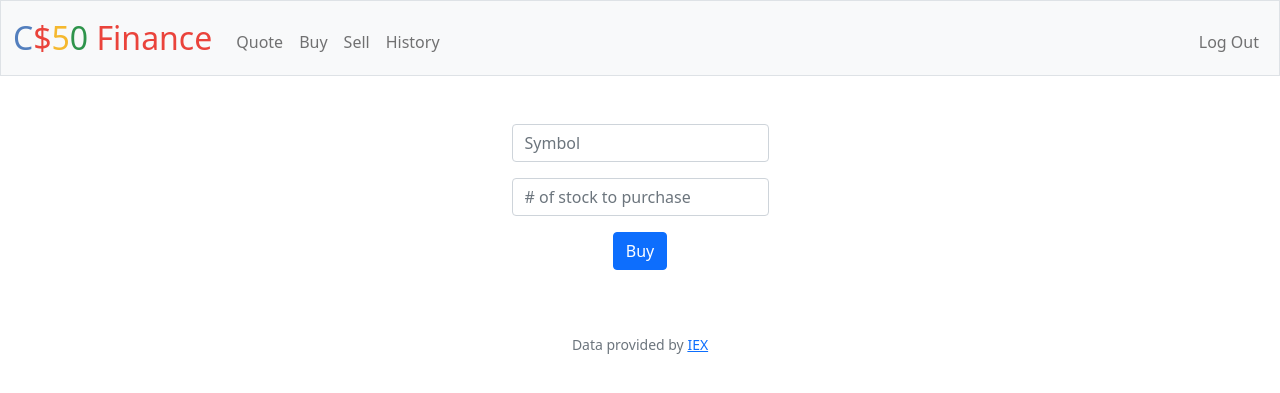
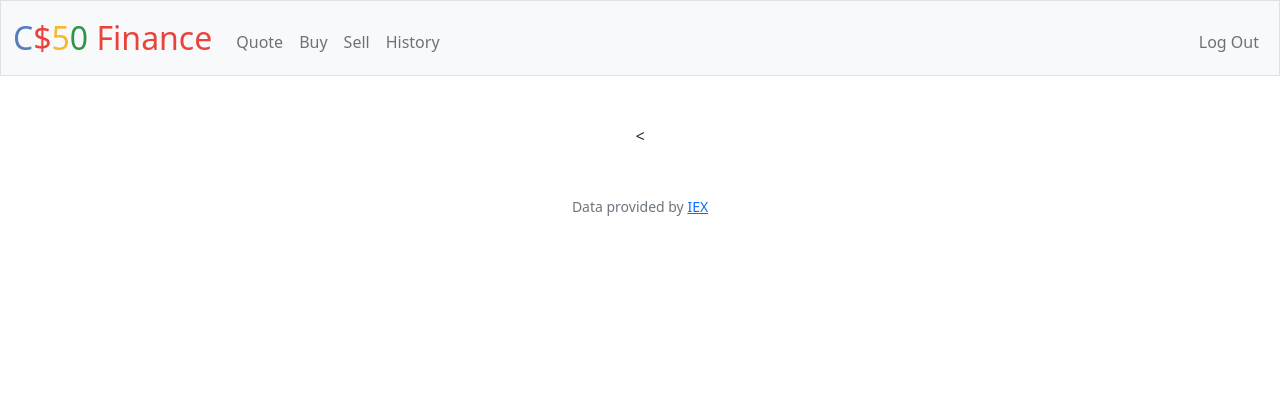
Before and after one commit to Caleb-Ellefson/Stock-Trader, a Flask app: page /sell in a window 1280 px wide. Shown: the top 393 px of the page. Run offline with Flask 2, Linux system fonts and the light colour scheme; a user stored in the database is signed in; some libraries are stand-ins or nearby versions.

Commit message:
Fri, Oct 7, 2022, 2:10 AM +00:00

```diff
--- a/finance/templates/index.html
+++ b/finance/templates/index.html
@@ -5,16 +5,9 @@
 {% endblock %}
 
 {% block main %}
-    <form action="/buy" method="post">
-        <div class="mb-3">
-            <input class="form-control mx-auto w-auto" name="symbol" placeholder="Symbol" type="text">
-        </div>
-        <div>
-            <input class="form-control mx-auto w-auto" name="quantity" placeholder="# of stock to purchase" type="number" min="1">
-        </div>
-        <div>
-            <button style="margin: 1rem;" class="btn btn-primary" type="submit">Buy</button>
-        </div>
-
-    </form>
+ <table>
+    <tr>
+        <
+    </tr>
+ </table>
 {% endblock %}
```
